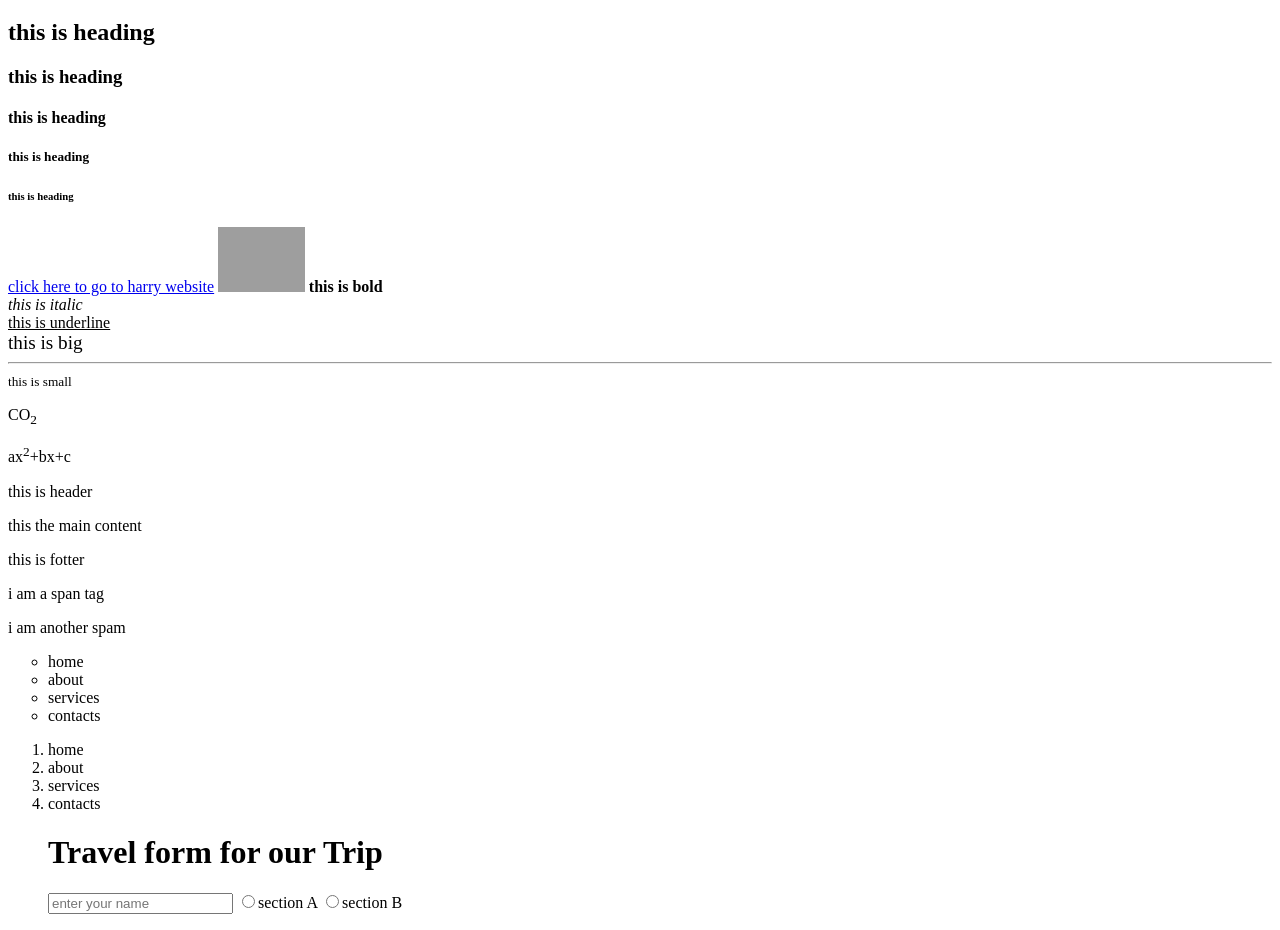
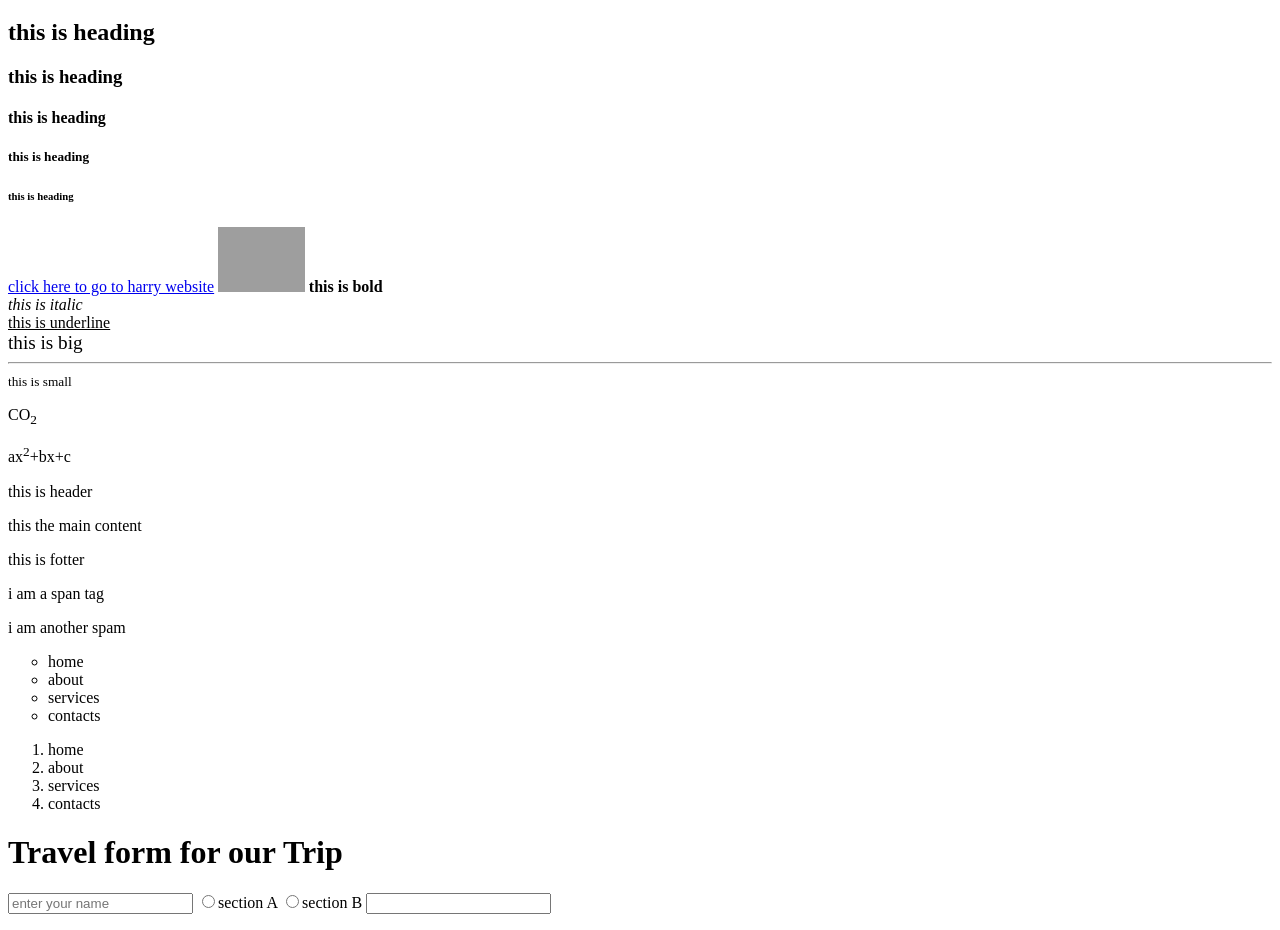
Before and after one commit to pratimaasapkota/pratimaa, a plain HTML site: page index.html in a window 1280 px wide. Shown: the part 159-1089 px from the top of the page. Drawn offline with Linux system fonts and the light colour scheme; grey boxes are pictures that could not be loaded.

Commit message:
add checkbox

```diff
--- a/index.html
+++ b/index.html
@@ -53,19 +53,20 @@ this is header
             <li>about</li>
             <li>services</li>
             <li>contacts</li>
+            </ol>
             <h1>Travel form for our Trip</h1>
             <form action ="form .php">
                 <input type ="text" placeholder="enter your name">
                 <level for ="sectionidA">
-            <input type ="radio"  value ="section A" name =section" id = "sectionidA">section A
+            <input type ="radio"  value ="section A" name ="section" id = "sectionidA">section A
            </level>
             <level for ="sectionidB">
-            <input type ="radio"  value ="section B" name =section" id = "sectionidB">section B
+            <input type ="radio"  value ="section B" name =" section" id = "sectionidB">section B
             </level>
-
+            <input tu="ype ="checkbox name=" want food canteen card" class ="red">
+</form>
     </body>
 
 
-</ol>
 
     </html>
```
